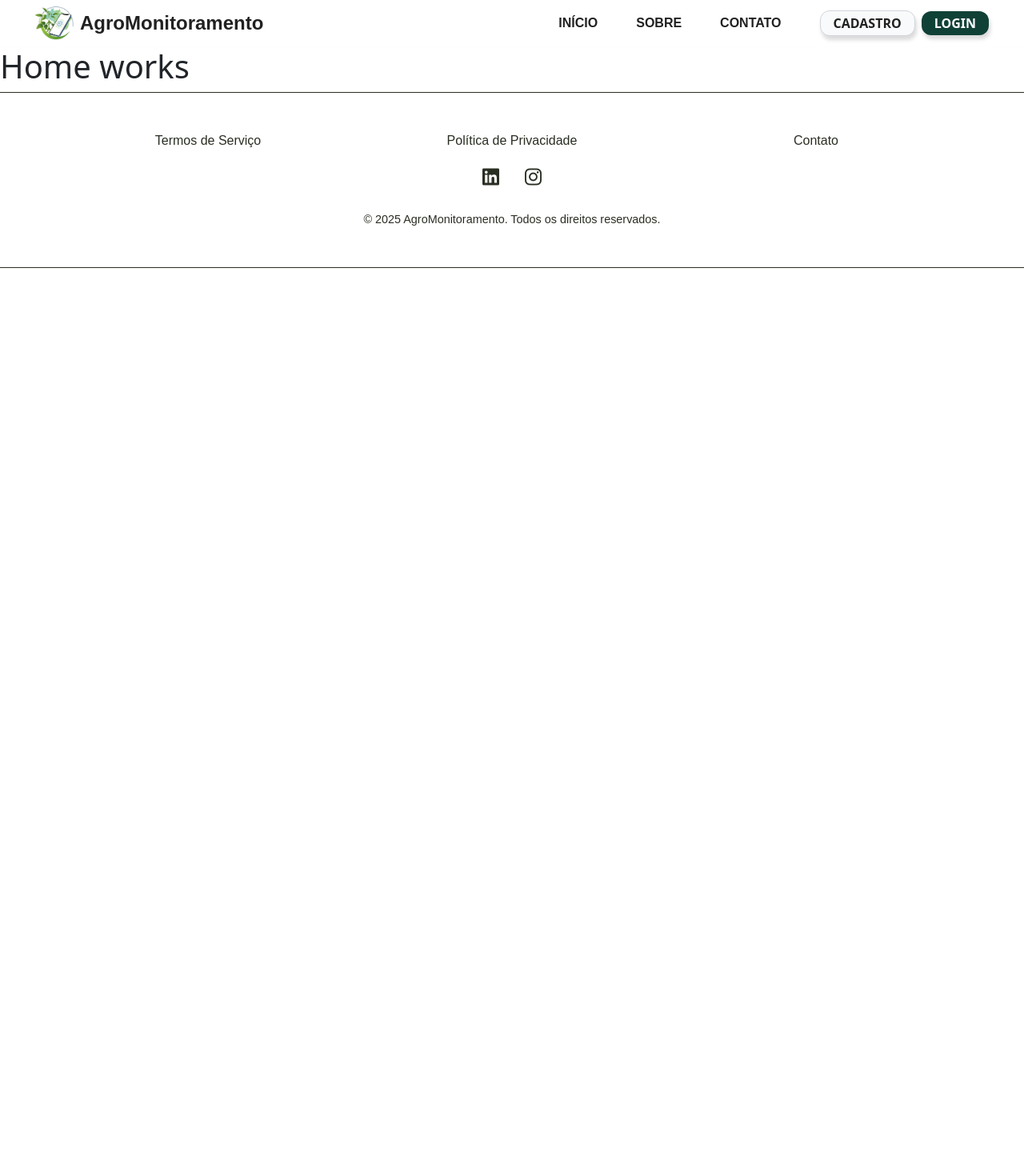
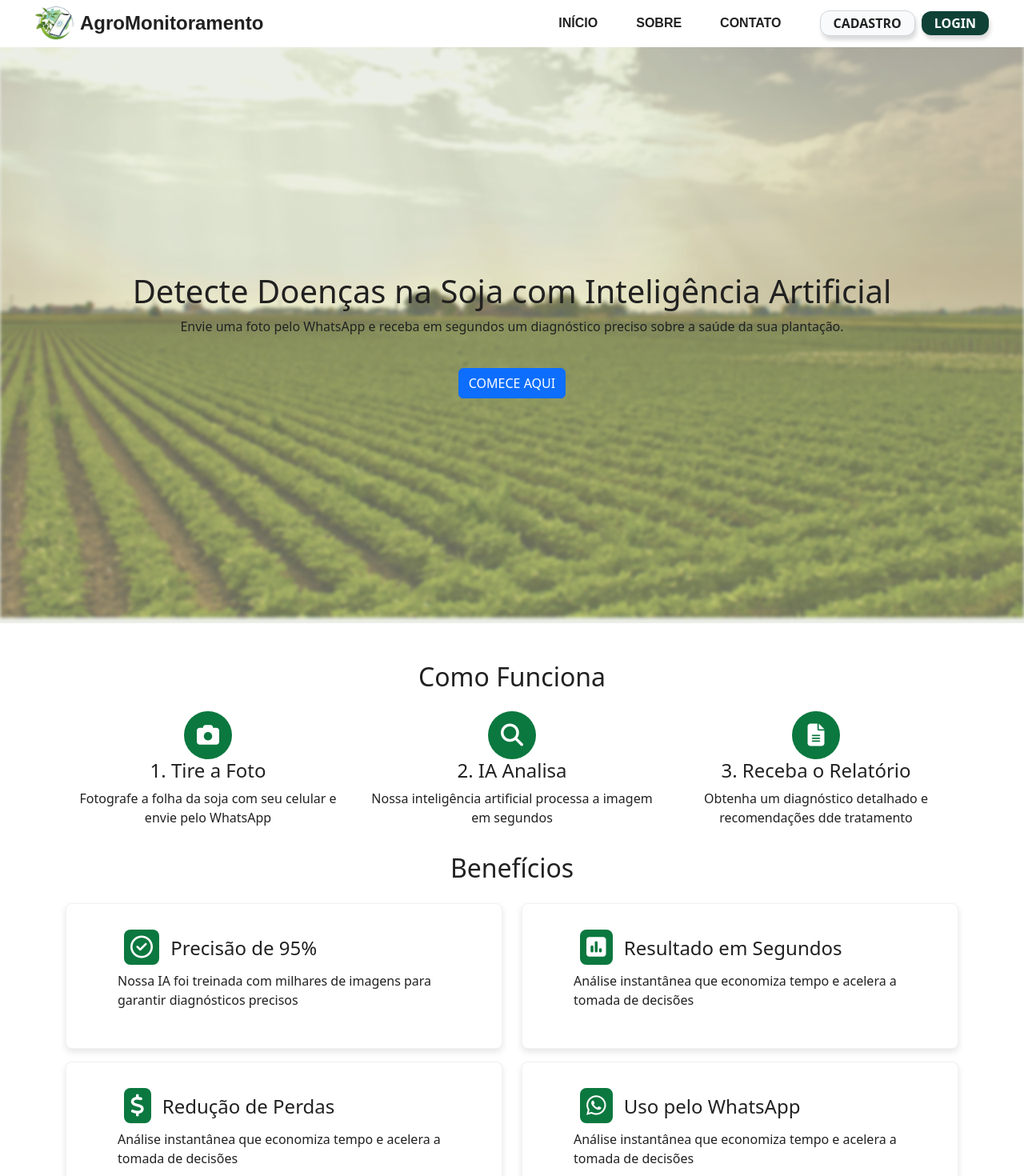
Before and after one commit to camilamariano10/FrontendAgromonitoramento, an Angular app: page / in a window 1280 px wide. Shown: the top 1470 px of the page at 80% size. Before the commit the page ends 800 px from the top, so only its background shows below. Built offline with nearby package versions, Linux system fonts and the light colour scheme.

Commit message:
Inicio da Landing Page

```diff
--- a/src/app/pages/home/home.css
+++ b/src/app/pages/home/home.css
@@ -0,0 +1,60 @@
+.hero-section { /* Seção principal com imagem de fundo */
+  min-height: 90vh; /* Altura mínima para ocupar a maior parte da tela */
+  padding: 2rem; /* Espaçamento interno */
+  color: #212121; /* Cor do texto */
+  background-color: #b7c2a846;
+}
+
+.hero-section::before { /* Pseudo-elemento para a imagem de fundo */
+  content: ''; /* Necessário para o pseudo-elemento */
+  position: absolute; /* Posiciona a imagem de fundo */
+  top: 0; /* Alinha ao topo */
+  left: 0; /* Alinha à esquerda */
+  width: 100%; /* Largura total */
+  height: 96.5%; /* Altura total */
+  background-image: url('../../../../public/assets/soybean_field.jpeg'); /* Imagem de fundo */
+  background-size: cover; /* Cobre toda a área */
+  background-position: center; /* Centraliza a imagem */
+  filter: blur(2px) opacity(0.8); /* Efeito de desfoque e opacidade */
+  z-index: -1; /* Coloca a imagem atrás do conteúdo */
+}
+
+.body { /* Corpo da página */
+  padding: 2rem; /* Espaçamento interno */
+  background-color: #D9D4C7; /* Cor de fundo clara */
+}
+
+.content {
+  color: #212121; /* Cor do texto */
+}
+
+.feature-box { /* Caixa de destaque para funcionalidades */
+  border: 1px solid #dddddd62; /* Borda cinza clara */
+  border-radius: 8px;
+  padding: 2rem 4rem;
+  box-shadow: 0 4px 8px rgba(0,0,0,0.1);
+  background-color: #ffffff;
+}
+
+.icon-type1 i { /* Estilo do icone type 1 */
+  color: #ffffff; /* Cor dos icones */
+  display: inline-flex; /* Permite alinhar o ícone verticalmente */
+  align-items: center; /* Centraliza verticalmente o ícone */
+  justify-content: center; /* Centraliza horizontalmente o ícone */
+  width: 60px; /* Largura do círculo */
+  height: 60px; /* Altura do círculo (deve ser igual à largura) */
+  background-color: #0b783f; /* Cor de fundo do círculo */
+  border-radius: 50%; /* Transforma o quadrado em um círculo */
+  transition: all 0.3s ease; /* Efeito de transição suave */
+}
+
+.icon-type2 i {
+  color: #ffffff; /* Cor dos icones */
+  display: inline-flex; /* Permite alinhar o ícone verticalmente */
+  align-items: center; /* Centraliza verticalmente o ícone */
+  justify-content: center; /* Centraliza horizontalmente o ícone */
+  background-color: #0b783f;
+  border-radius: 8px; /* Bordas arredondadas */
+  transition: all 0.3s ease; /* Efeito de transição suave */
+  padding: 0.5rem; /* Espaçamento interno */
+}
--- a/src/app/pages/home/home.html
+++ b/src/app/pages/home/home.html
@@ -1,3 +1,80 @@
-<section class="hero-section">
-  <h1>Home works</h1>
+<section class="content">
+  <div class="hero-section text-center d-flex flex-column justify-content-center align-items-center">
+    <h1>Detecte Doenças na Soja com Inteligência Artificial</h1>
+    <p>Envie uma foto pelo WhatsApp e receba em segundos um diagnóstico preciso sobre a saúde da sua plantação.</p>
+    <button class="btn btn-primary mt-4">COMECE AQUI</button>
+  </div>
+  <div class="container my-5">
+  <h2 class="text-center mb-4">Como Funciona</h2>
+  <div class="row text-center">
+    <div class="col-lg-4 col-md-4 col-sm-12 mb-3">
+      <a class="icon-type1 fs-3 mx-2">
+          <i class="fa-solid fa-camera"></i>
+        </a>
+      <h4>1. Tire a Foto</h4>
+      <p>Fotografe a folha da soja com seu celular e envie pelo WhatsApp</p>
+    </div>
+    <div class="col-lg-4 col-md-4 col-sm-12 mb-3">
+      <a class="icon-type1 fs-3 mx-2">
+          <i class="fa-solid fa-magnifying-glass"></i>
+        </a>
+      <h4>2. IA Analisa</h4>
+      <p>Nossa inteligência artificial processa a imagem em segundos</p>
+    </div>
+    <div class="col-lg-4 col-md-4 col-sm-12 mb-3">
+      <a class="icon-type1 fs-3 mx-2">
+          <i class="fa-solid fa-file-lines"></i>
+        </a>
+      <h4>3. Receba o Relatório</h4>
+      <p>Obtenha um diagnóstico detalhado e recomendações dde tratamento</p>
+    </div>
+  </div>
+  <h2 class="text-center mb-4">Benefícios</h2>
+  <div class="row text-left">
+    <div class="col-lg-6 col-md-6 col-sm-12 mb-3">
+      <div class="feature-box">
+        <h4>
+        <a class="icon-type2 fs-3 mx-2">
+          <i class="fa-regular fa-circle-check"></i>
+        </a>
+        Precisão de 95%</h4>
+        <p>Nossa IA foi treinada com milhares de imagens para garantir diagnósticos precisos</p>
+        </div>
+    </div>
+    <div class="col-lg-6 col-md-6 col-sm-12 mb-3">
+      <div class="feature-box">
+        <h4>
+        <a class="icon-type2 fs-3 mx-2">
+          <i class="fa-solid fa-square-poll-vertical"></i>
+        </a>
+        Resultado em Segundos</h4>
+        <p>Análise instantânea que economiza tempo e acelera a tomada de decisões</p>
+        </div>
+    </div>
+    <div class="col-lg-6 col-md-6 col-sm-12 mb-3">
+      <div class="feature-box">
+        <h4>
+        <a class="icon-type2 fs-3 mx-2">
+          <i class="fa-solid fa-dollar-sign"></i>
+        </a>
+        Redução de Perdas</h4>
+        <p>Análise instantânea que economiza tempo e acelera a tomada de decisões</p>
+        </div>
+    </div>
+    <div class="col-lg-6 col-md-6 col-sm-12 mb-3">
+      <div class="feature-box">
+        <h4>
+        <a class="icon-type2 fs-3 mx-2">
+          <i class="fa-brands fa-whatsapp"></i>
+        </a>
+        Uso pelo WhatsApp</h4>
+        <p>Análise instantânea que economiza tempo e acelera a tomada de decisões</p>
+        </div>
+    </div>
+    </div>
+
+</div>
+
+
+
 </section>
```
Also changed, not shown: public/assets/soybean_field.jpeg (added).
